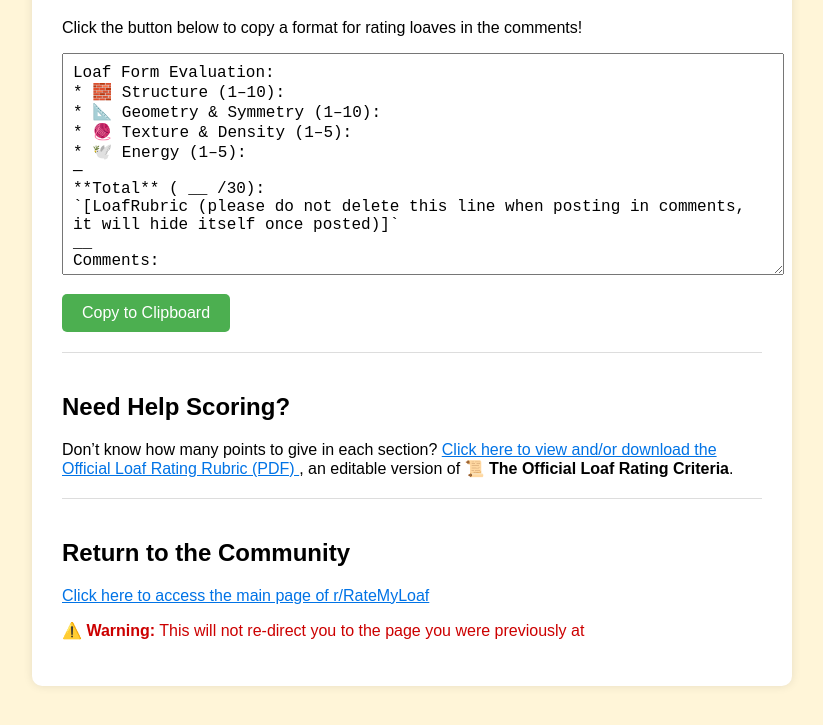
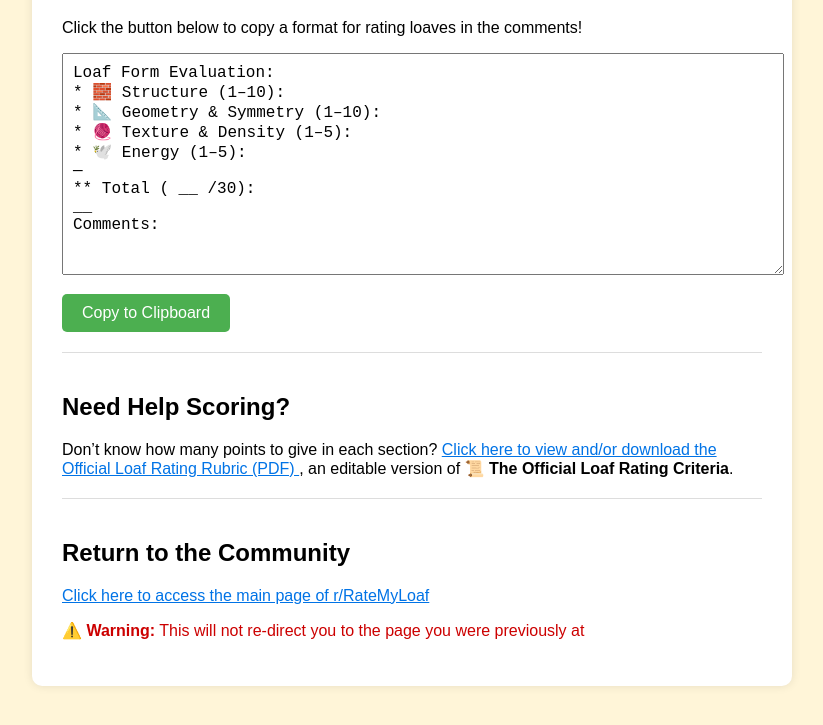
Before and after one commit to larkenlunai/Loaf-Rating-Format, a plain HTML site: page index.html in a window 1280 px wide. Shown: the part 131-856 px from the top of the page, without its empty margins (228-1051 px from the left). Drawn offline with Linux system fonts and the light colour scheme.

Commit message:
index.html

```diff
--- a/index.html
+++ b/index.html
@@ -54,8 +54,7 @@ Loaf Form Evaluation:
 * 🧶 Texture & Density (1–5):
 * 🕊️ Energy (1–5):
 —
-**Total** ( __ /30):
-`[LoafRubric (please do not delete this line when posting in comments, it will hide itself once posted)]`
+** Total ( __ /30):
 __
 Comments:
         </textarea>
```
